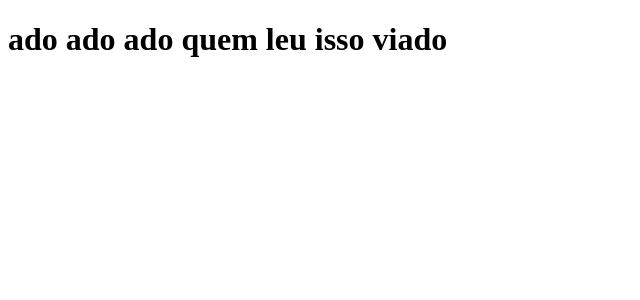
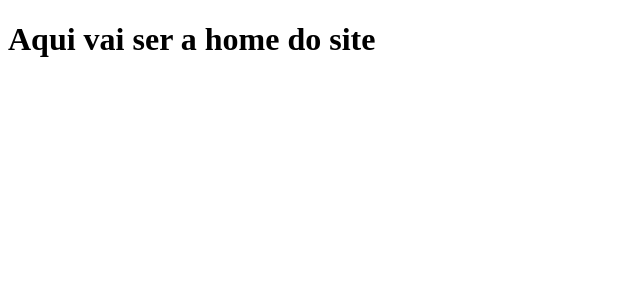
Before and after one commit to marcoswb/personal-site, a React (Create React App) app in the folder personal-site/: page / in a window 1280 px wide. Shown: the top 300 px of the page, without its empty margins (0-640 px from the left). Built offline with nearby package versions, Linux system fonts and the light colour scheme; the HTML template or start-up script is replaced by a standard one.

Commit message:
configuration main route of the application

```diff
--- a/personal-site/package.json
+++ b/personal-site/package.json
@@ -5,6 +5,7 @@
   "dependencies": {
     "react": "^17.0.1",
     "react-dom": "^17.0.1",
+    "react-router-dom": "^5.2.0",
     "react-scripts": "4.0.3",
     "web-vitals": "^1.1.1"
   },
--- a/personal-site/src/App.js
+++ b/personal-site/src/App.js
@@ -1,9 +1,11 @@
+import React from 'react'
+
+import Routes from './routes'
+
 function App() {
   return (
     <div className="App">
-      <h1>
-        ado ado ado quem leu isso viado
-      </h1>
+      <Routes/>
     </div>
   );
 }
--- /dev/null
+++ b/personal-site/src/pages/Home/index.js
@@ -0,0 +1,10 @@
+import React from 'react'
+
+export default function Home(){
+
+    return (
+        <>
+            <h1>Aqui vai ser a home do site</h1>
+        </>
+    )
+}
--- /dev/null
+++ b/personal-site/src/routes.js
@@ -0,0 +1,14 @@
+import React from 'react'
+import { BrowserRouter, Switch, Route } from 'react-router-dom'
+
+import Home from './pages/Home'
+
+export default function Routes(){
+    return (
+        <BrowserRouter>
+            <Switch>
+                <Route path="/" component={Home}/>
+            </Switch>
+        </BrowserRouter>
+    )
+}
```
Also changed, not shown: 1 other file (tests, documents, lock files or other folders).
